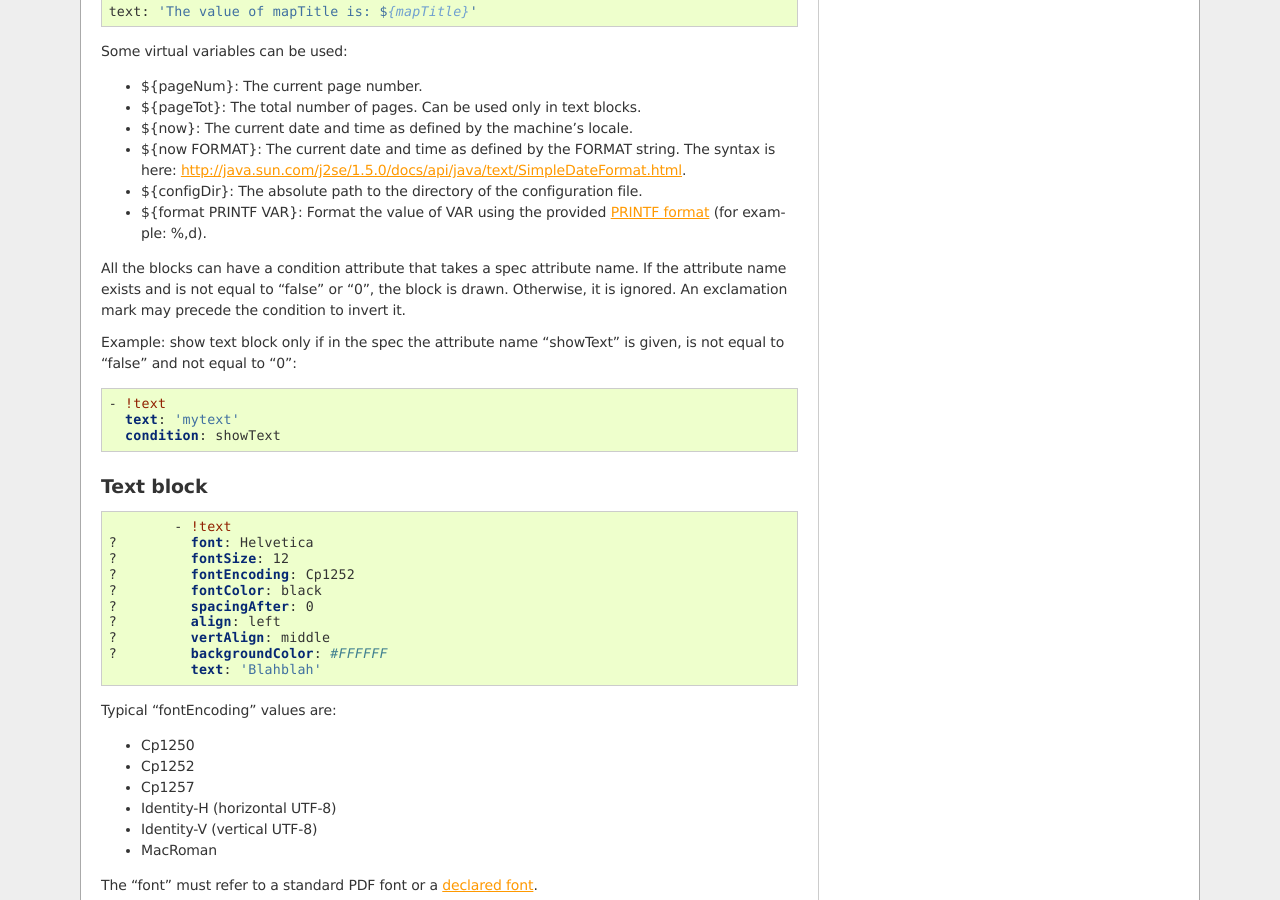
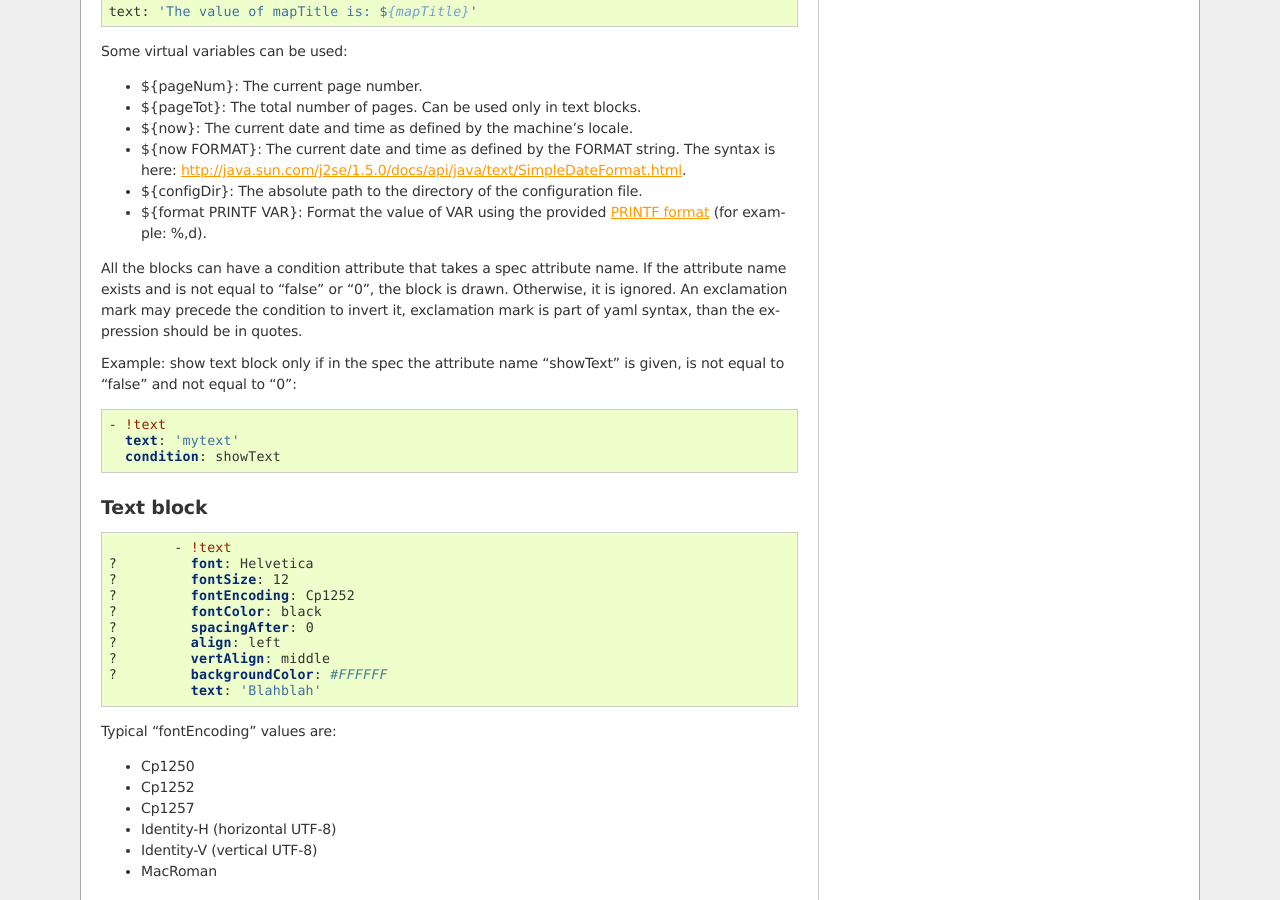
Before and after one commit to alediator/mapfish-print, a Sphinx documentation site: the page built from docs/configuration.txt, in a window 1280 px wide and 900 px high, scrolled down 4686 px. Built offline with Sphinx 7.4.7, drawn with Linux system fonts in a browser that asks for light colours.

Commit message:
add exclamation mark remarque
git-svn-id: http://www.mapfish.org/svn/mapfish/print/trunk@3856 25cca10d-0837-0410-9e4f-92b931fda1bc

```diff
--- a/docs/configuration.txt
+++ b/docs/configuration.txt
@@ -254,7 +254,7 @@ Some virtual variables can be used:
 * ${configDir}: The absolute path to the directory of the configuration file.
 * ${format PRINTF VAR}: Format the value of VAR using the provided `PRINTF format <http://java.sun.com/j2se/1.5.0/docs/api/java/util/Formatter.html#syntax>`_ (for example: %,d).
 
-All the blocks can have a condition attribute that takes a spec attribute name. If the attribute name exists and is not equal to "false" or "0", the block is drawn. Otherwise, it is ignored. An exclamation mark may precede the condition to invert it.
+All the blocks can have a condition attribute that takes a spec attribute name. If the attribute name exists and is not equal to "false" or "0", the block is drawn. Otherwise, it is ignored. An exclamation mark may precede the condition to invert it, exclamation mark is part of yaml syntax, than the expression should be in quotes.
 
 Example: show text block only if in the spec the attribute name "showText" is given, is not equal to "false" and not equal to "0":
 
```
